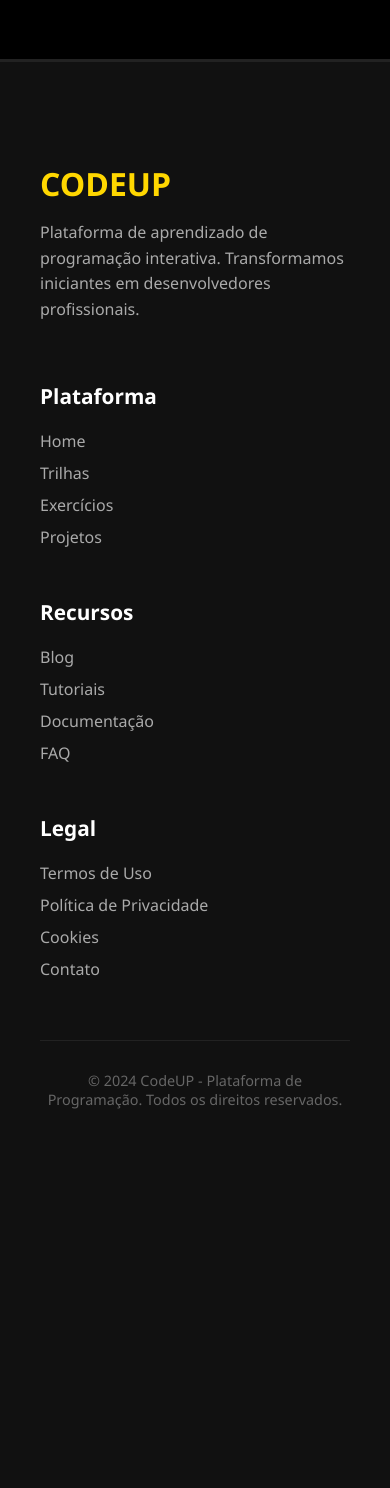
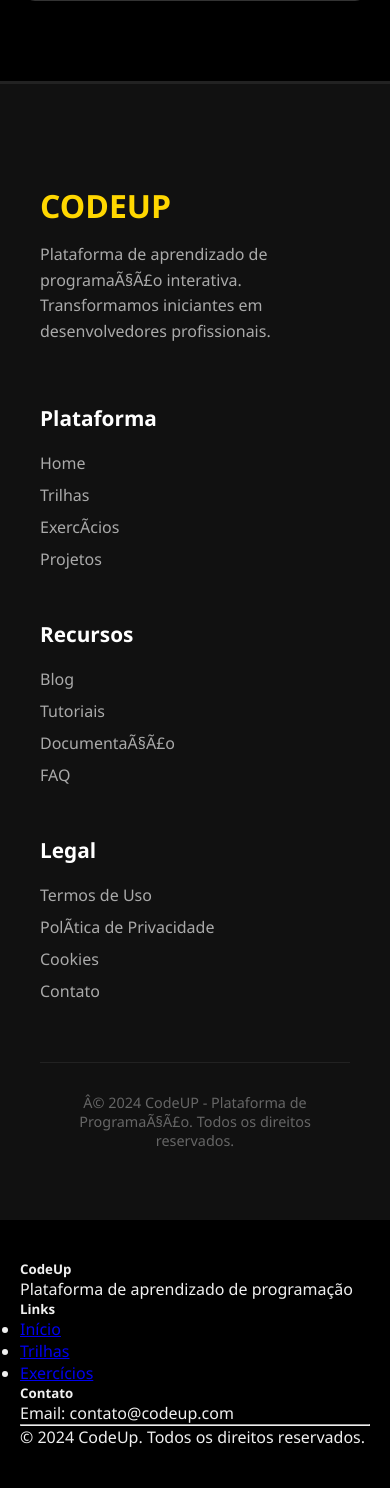
Before and after one commit to Alannybc93/CodeUp, a Django app: page /exercicios/ in a window 390 px wide. Shown: the part 3219-4707 px from the top of the page. Before the commit the page ends 4328 px from the top, so only its background shows below. Run offline with Django 5.2, Linux system fonts and the light colour scheme.

Commit message:
feat: adicionar footer informativo ao template base
- Layout responsivo em 3 colunas
- Links principais do site
- Informações de contato
- Copyright e branding
- Design compatível com tema escuro

```diff
--- a/templates/base.html
+++ b/templates/base.html
@@ -7,7 +7,7 @@
     <title>{% block title %}CodeUP{% endblock %}</title>
     <link rel="stylesheet" href="https://cdnjs.cloudflare.com/ajax/libs/font-awesome/6.4.0/css/all.min.css">
     <style>
-        /* ===== ESTILO IDÊNTICO AO TEMPLATE HOME ===== */
+        /* ===== ESTILO IDÃŠNTICO AO TEMPLATE HOME ===== */
         * {
             margin: 0;
             padding: 0;
@@ -159,7 +159,7 @@
             border: 1px solid rgba(255, 193, 7, 0.5);
         }
 
-        /* ANIMAÇÕES */
+        /* ANIMAÃ‡Ã•ES */
         @keyframes fadeInUp {
             from {
                 opacity: 0;
@@ -194,7 +194,7 @@
             }
         }
 
-        /* CONTEÚDO PRINCIPAL */
+        /* CONTEÃšDO PRINCIPAL */
         .main-content {
             min-height: calc(100vh - 400px);
             padding: 40px 0;
@@ -223,7 +223,7 @@
                         <i class="fas fa-road"></i> Trilhas
                     </a>
                     <a href="{% url 'exercicios:lista' %}" class="nav-link">
-                        <i class="fas fa-laptop-code"></i> Exercícios
+                        <i class="fas fa-laptop-code"></i> ExercÃ­cios
                     </a>
                     {% if user.is_authenticated %}
                         <a href="{% url 'usuarios:perfil' %}" class="btn" style="padding: 10px 20px;">
@@ -257,7 +257,7 @@
         </div>
     {% endif %}
 
-    <!-- CONTEÚDO PRINCIPAL -->
+    <!-- CONTEÃšDO PRINCIPAL -->
     <main class="main-content">
         {% block content %}
         {% endblock %}
@@ -270,7 +270,7 @@
                 <div class="footer-about">
                     <div class="footer-logo" style="font-size: 2rem; color: #FFD700; font-weight: bold; margin-bottom: 15px;">CODEUP</div>
                     <p class="footer-description" style="color: #aaaaaa; margin-bottom: 20px; line-height: 1.6;">
-                        Plataforma de aprendizado de programação interativa.
+                        Plataforma de aprendizado de programaÃ§Ã£o interativa.
                         Transformamos iniciantes em desenvolvedores profissionais.
                     </p>
                 </div>
@@ -280,7 +280,7 @@
                     <div class="footer-links">
                         <a href="{% url 'inicio' %}" style="color: #aaaaaa; text-decoration: none; display: block; margin-bottom: 10px; transition: color 0.3s;">Home</a>
                         <a href="{% url 'trilhas:lista' %}" style="color: #aaaaaa; text-decoration: none; display: block; margin-bottom: 10px; transition: color 0.3s;">Trilhas</a>
-                        <a href="{% url 'exercicios:lista' %}" style="color: #aaaaaa; text-decoration: none; display: block; margin-bottom: 10px; transition: color 0.3s;">Exercícios</a>
+                        <a href="{% url 'exercicios:lista' %}" style="color: #aaaaaa; text-decoration: none; display: block; margin-bottom: 10px; transition: color 0.3s;">ExercÃ­cios</a>
                         <a href="#" style="color: #aaaaaa; text-decoration: none; display: block; margin-bottom: 10px; transition: color 0.3s;">Projetos</a>
                     </div>
                 </div>
@@ -290,7 +290,7 @@
                     <div class="footer-links">
                         <a href="#" style="color: #aaaaaa; text-decoration: none; display: block; margin-bottom: 10px; transition: color 0.3s;">Blog</a>
                         <a href="#" style="color: #aaaaaa; text-decoration: none; display: block; margin-bottom: 10px; transition: color 0.3s;">Tutoriais</a>
-                        <a href="#" style="color: #aaaaaa; text-decoration: none; display: block; margin-bottom: 10px; transition: color 0.3s;">Documentação</a>
+                        <a href="#" style="color: #aaaaaa; text-decoration: none; display: block; margin-bottom: 10px; transition: color 0.3s;">DocumentaÃ§Ã£o</a>
                         <a href="#" style="color: #aaaaaa; text-decoration: none; display: block; margin-bottom: 10px; transition: color 0.3s;">FAQ</a>
                     </div>
                 </div>
@@ -299,7 +299,7 @@
                     <h3 style="color: #ffffff; margin-bottom: 20px; font-size: 1.3rem;">Legal</h3>
                     <div class="footer-links">
                         <a href="#" style="color: #aaaaaa; text-decoration: none; display: block; margin-bottom: 10px; transition: color 0.3s;">Termos de Uso</a>
-                        <a href="#" style="color: #aaaaaa; text-decoration: none; display: block; margin-bottom: 10px; transition: color 0.3s;">Política de Privacidade</a>
+                        <a href="#" style="color: #aaaaaa; text-decoration: none; display: block; margin-bottom: 10px; transition: color 0.3s;">PolÃ­tica de Privacidade</a>
                         <a href="#" style="color: #aaaaaa; text-decoration: none; display: block; margin-bottom: 10px; transition: color 0.3s;">Cookies</a>
                         <a href="#" style="color: #aaaaaa; text-decoration: none; display: block; margin-bottom: 10px; transition: color 0.3s;">Contato</a>
                     </div>
@@ -307,18 +307,18 @@
             </div>
 
             <div class="copyright" style="text-align: center; color: #666666; margin-top: 50px; padding-top: 30px; border-top: 1px solid #222222; font-size: 0.9rem;">
-                <p>© 2024 CodeUP - Plataforma de Programação. Todos os direitos reservados.</p>
+                <p>Â© 2024 CodeUP - Plataforma de ProgramaÃ§Ã£o. Todos os direitos reservados.</p>
             </div>
         </div>
     </footer>
 
     <!-- SCRIPTS GLOBAIS -->
     <script>
-        // Configuração inicial
+        // ConfiguraÃ§Ã£o inicial
         document.addEventListener('DOMContentLoaded', function() {
-            console.log("🚀 CodeUP inicializado");
+            console.log("ðŸš€ CodeUP inicializado");
 
-            // Adiciona animações CSS
+            // Adiciona animaÃ§Ãµes CSS
             const style = document.createElement('style');
             style.textContent = `
                 @keyframes slideInRight {
@@ -343,7 +343,7 @@
             });
         });
 
-        // Função para mostrar notificações
+        // FunÃ§Ã£o para mostrar notificaÃ§Ãµes
         function showNotification(message, type = 'info') {
             const notification = document.createElement('div');
             notification.style.cssText = `
@@ -374,7 +374,7 @@
 
             document.body.appendChild(notification);
 
-            // Remove após 3 segundos
+            // Remove apÃ³s 3 segundos
             setTimeout(() => {
                 notification.style.animation = 'slideOutRight 0.3s ease';
                 setTimeout(() => {
@@ -385,5 +385,29 @@
     </script>
 
     {% block extra_js %}{% endblock %}
-</body>
+<!-- Adicionar antes do </body> no base.html -->
+<footer class="footer mt-5 py-3 bg-dark text-light">
+    <div class="container">
+        <div class="row">
+            <div class="col-md-4">
+                <h5>CodeUp</h5>
+                <p>Plataforma de aprendizado de programação</p>
+            </div>
+            <div class="col-md-4">
+                <h5>Links</h5>
+                <ul class="list-unstyled">
+                    <li><a href="/" class="text-light">Início</a></li>
+                    <li><a href="/trilhas/" class="text-light">Trilhas</a></li>
+                    <li><a href="/exercicios/" class="text-light">Exercícios</a></li>
+                </ul>
+            </div>
+            <div class="col-md-4">
+                <h5>Contato</h5>
+                <p>Email: contato@codeup.com</p>
+            </div>
+        </div>
+        <hr class="bg-light">
+        <p class="text-center mb-0">&copy; 2024 CodeUp. Todos os direitos reservados.</p>
+    </div>
+</footer></body>
 </html>
```
